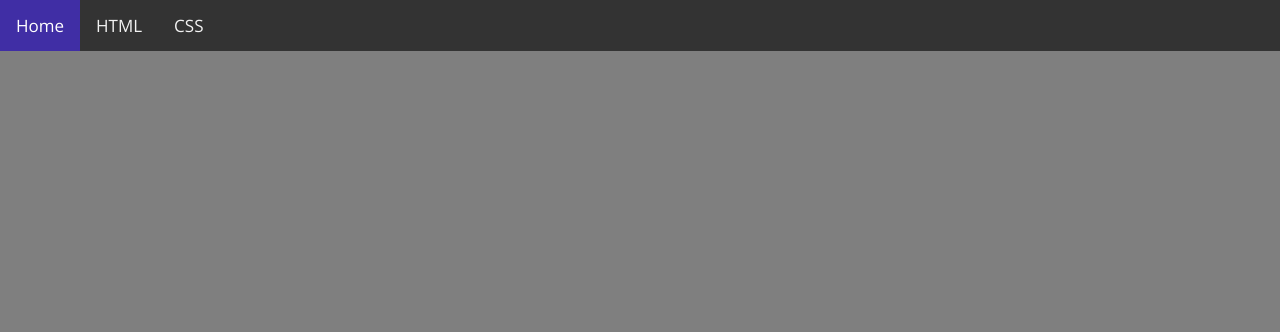
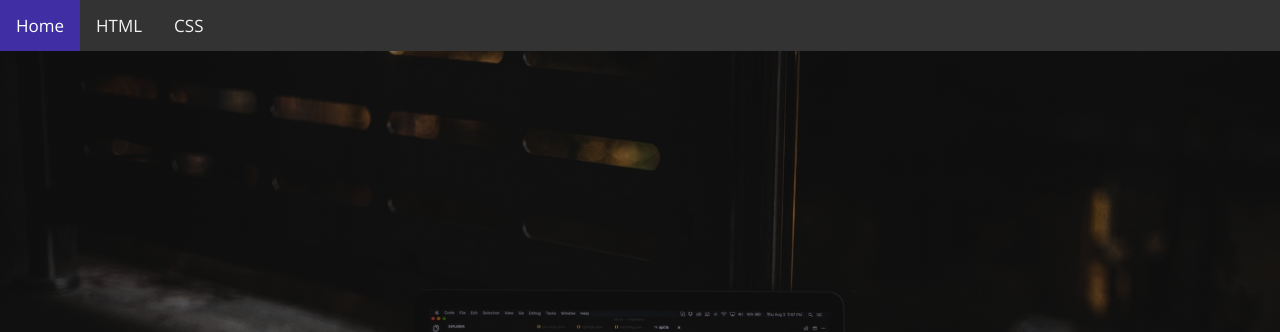
Before and after one commit to alexhecode/webdev-notes, a plain HTML site: page index.html in a window 1280 px wide. Shown: the top 332 px of the page. Drawn offline with nearby package versions, Linux system fonts and the light colour scheme; the site is published under a folder, as on GitHub Pages, so addresses that start at the root find nothing.

Commit message:
Fixed hero image link

```diff
--- a/styles/main.css
+++ b/styles/main.css
@@ -79,7 +79,7 @@ html {
 .hero-image {
   /* Use "linear-gradient" to add a darken background effect to the image (photographer.jpg). This will make the text easier to read */
   background-image: linear-gradient(rgba(0, 0, 0, 0.5), rgba(0, 0, 0, 0.5)),
-    url("/images/hero_image.jpg");
+    url(../images/hero_image.jpg);
 
   /* Set a specific height */
   height: 95%;
```
